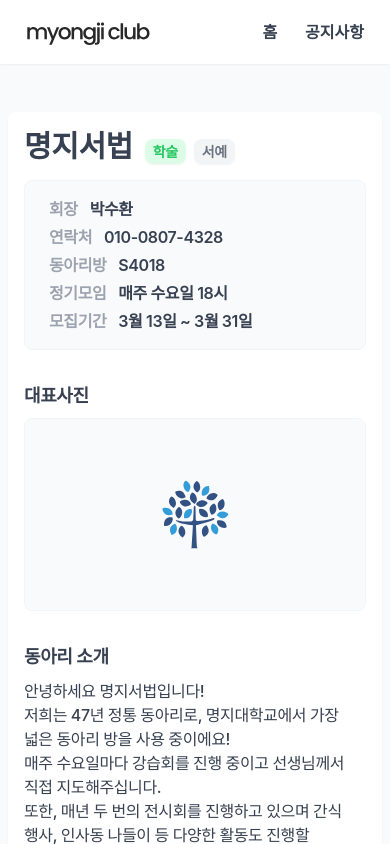
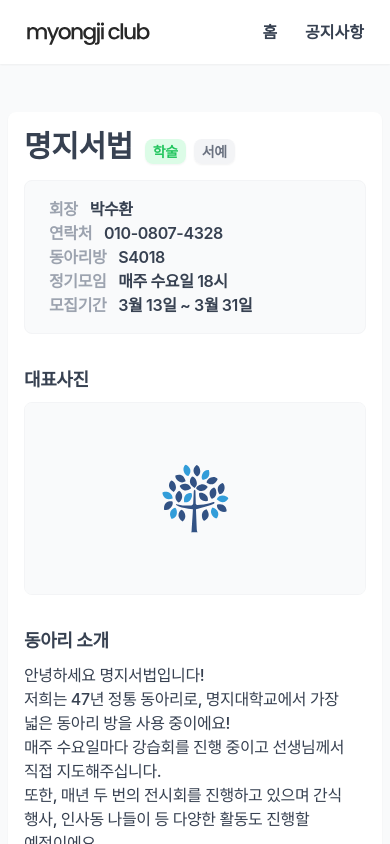
Before and after one commit to k-kbk/Myongji-Club-FE, a Next.js app: page /club/1 in a window 390 px wide. Shown: the top 844 px of the page. Built offline with nearby package versions, Linux system fonts and the light colour scheme; a web font is replaced by a local one.

Commit message:
design: 마진 수정

```diff
--- a/src/components/club/ClubInfo.tsx
+++ b/src/components/club/ClubInfo.tsx
@@ -2,21 +2,21 @@ export default function ClubInfo() {
   return (
     <div className="mt-4 rounded-lg border border-gray-100 bg-gray-50 px-6 py-4 text-base font-semibold sm:mt-6 sm:px-8 sm:py-6 sm:text-lg">
       <div className="sm:mb-2">
-        <span className="mb-1 inline-block w-52 sm:mb-0">
+        <span className="inline-block w-52 sm:mb-0">
           <span className="mr-3 text-gray-400">회장</span>
           <span className="">박수환</span>
         </span>
-        <span className="mb-1 inline-block sm:mb-0">
+        <span className="inline-block sm:mb-0">
           <span className="mr-3 text-gray-400">연락처</span>
           <span>010-0807-4328</span>
         </span>
       </div>
       <div className="sm:mb-2">
-        <span className="mb-1 inline-block w-52 sm:mb-0">
+        <span className="inline-block w-52 sm:mb-0">
           <span className="mr-3 text-gray-400">동아리방</span>
           <span>S4018</span>
         </span>
-        <span className="mb-1 inline-block sm:mb-0">
+        <span className="inline-block sm:mb-0">
           <span className="mr-3 text-gray-400">정기모임</span>
           <span>매주 수요일 18시</span>
         </span>
```
